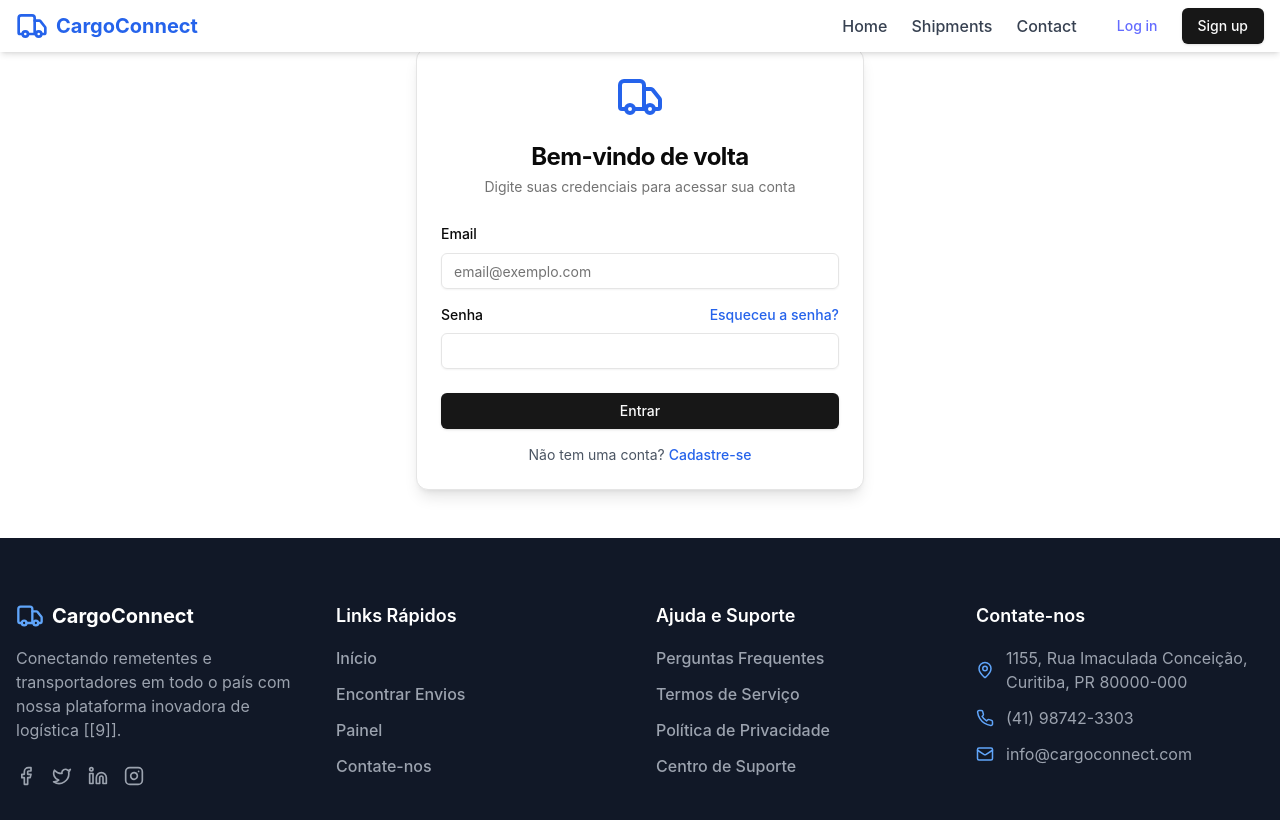
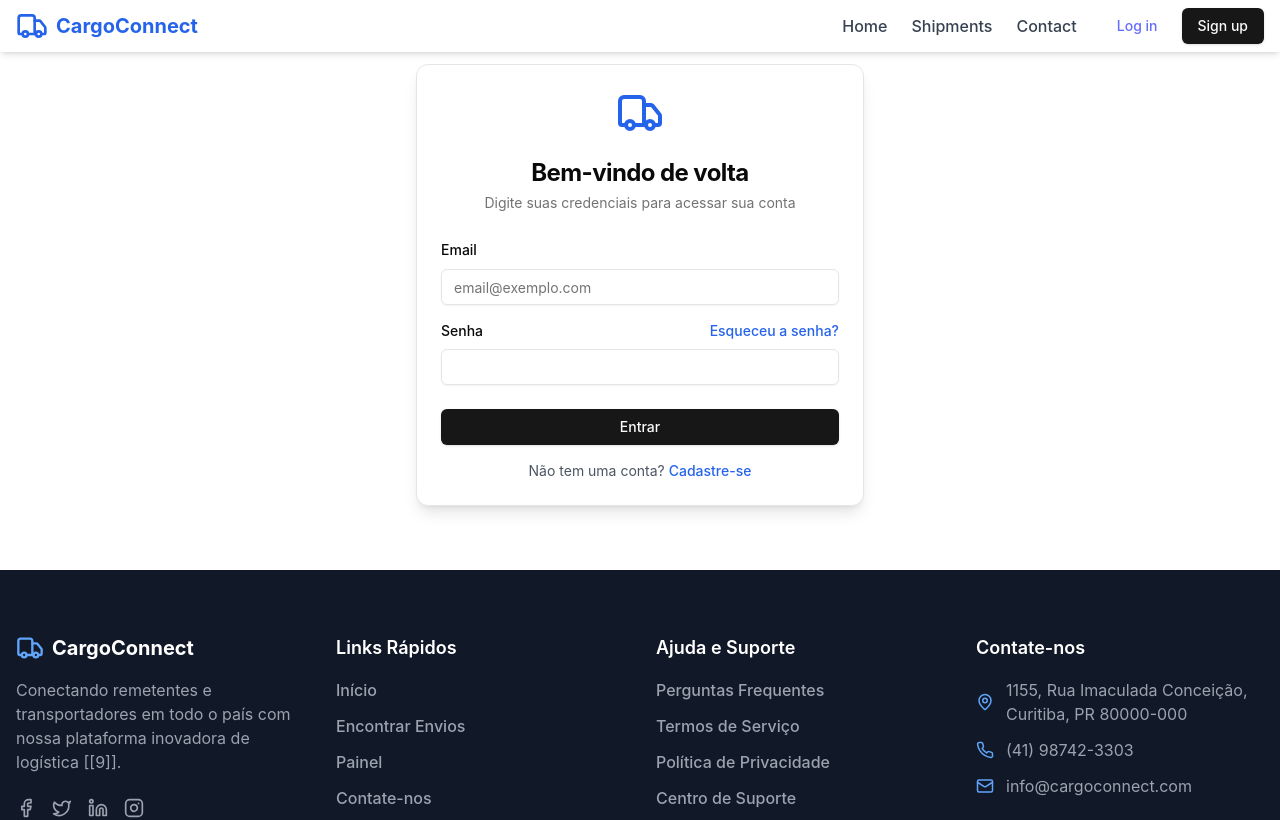
Before and after one commit to TiagoFollador/cargo-connect, a React (Vite) app in the folder frontend/: page /login in a window 1280 px wide. Shown: the top 820 px of the page. Built offline with nearby package versions, Linux system fonts and the light colour scheme.

Commit message:
fix header

```diff
--- a/frontend/src/components/home/SearchSection.tsx
+++ b/frontend/src/components/home/SearchSection.tsx
@@ -89,7 +89,7 @@ const SearchSection = () => {
           <h3 className="text-xl font-semibold mb-6">Fretes disponíveis</h3>
 
           {filteredShipments.length === 0 ? (
-            <div className="text-center py-12 bg-white dark:bg-gray-800 rounded-lg shadow">
+            <div className="text-center my-16 bg-white dark:bg-gray-800 rounded-lg shadow">
               <p className="text-gray-500 dark:text-gray-400">Nenhum frete encontrado com os critérios especificados.</p>
             </div>
           ) : (
--- a/frontend/src/pages/LoginPage.tsx
+++ b/frontend/src/pages/LoginPage.tsx
@@ -84,7 +84,7 @@ const LoginPage = () => {
   return (
     <div className="min-h-screen flex flex-col">
       <Header />
-      <main className="flex-1 flex items-center justify-center py-12 px-4">
+      <main className="flex-1 flex items-center justify-center my-16 px-4">
         <div className="w-full max-w-md">
           <Card className="shadow-lg">
             <CardHeader className="space-y-1">
--- a/frontend/src/pages/RegisterPage.tsx
+++ b/frontend/src/pages/RegisterPage.tsx
@@ -108,7 +108,7 @@ const RegisterPage = () => {
   return (
     <div className="min-h-screen flex flex-col">
       <Header />
-      <main className="flex-1 flex items-center justify-center py-12 px-4">
+      <main className="flex-1 flex items-center justify-center my-16 px-4">
         <div className="w-full max-w-md">
           <Card className="shadow-lg">
             <CardHeader className="space-y-1">
```
